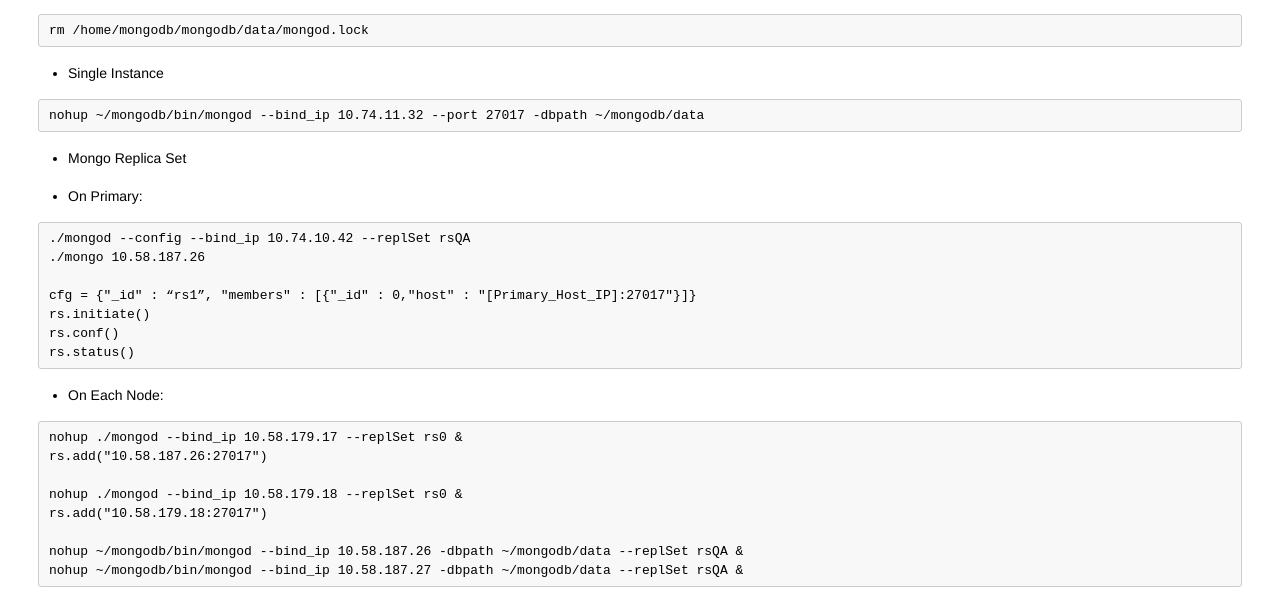
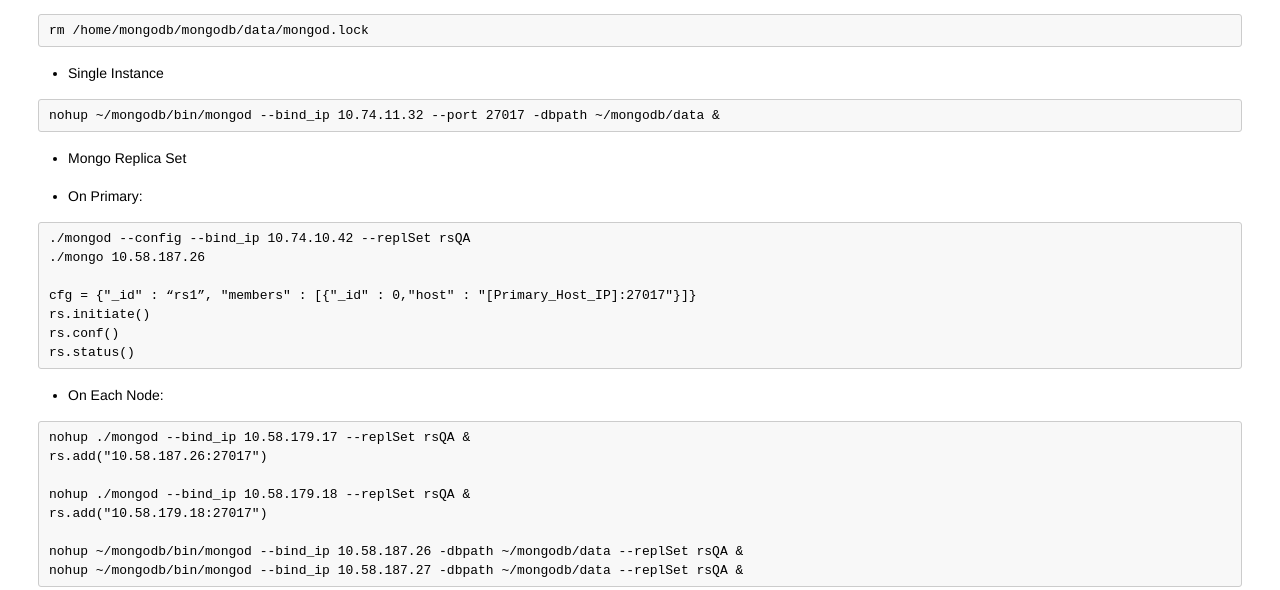
Before and after one commit to rennay/rennay.github.io, a Jekyll site: the page built from 2018-04-27-mongodb-install.md, in a window 1280 px wide. Shown: the part 639-1229 px from the top of the page. Built offline with Jekyll 4.4.1, drawn with Linux system fonts in a browser that asks for light colours; our own code applies the rules of GitHub Pages for plain Markdown files.

Commit message:
no message

```diff
--- a/2018-04-27-mongodb-install.md
+++ b/2018-04-27-mongodb-install.md
@@ -43,7 +43,7 @@
 - Single Instance
 
 ~~~~
-nohup ~/mongodb/bin/mongod --bind_ip 10.74.11.32 --port 27017 -dbpath ~/mongodb/data
+nohup ~/mongodb/bin/mongod --bind_ip 10.74.11.32 --port 27017 -dbpath ~/mongodb/data &
 ~~~~
 
 - Mongo Replica Set
@@ -63,10 +63,10 @@
 - On Each Node:
 
 ~~~~
-nohup ./mongod --bind_ip 10.58.179.17 --replSet rs0 &
+nohup ./mongod --bind_ip 10.58.179.17 --replSet rsQA &
 rs.add("10.58.187.26:27017")
 
-nohup ./mongod --bind_ip 10.58.179.18 --replSet rs0 &
+nohup ./mongod --bind_ip 10.58.179.18 --replSet rsQA &
 rs.add("10.58.179.18:27017")
 
 nohup ~/mongodb/bin/mongod --bind_ip 10.58.187.26 -dbpath ~/mongodb/data --replSet rsQA &
```
Also changed, not shown: 2018-04-27-proxy.md (added, +67 -0 lines).
